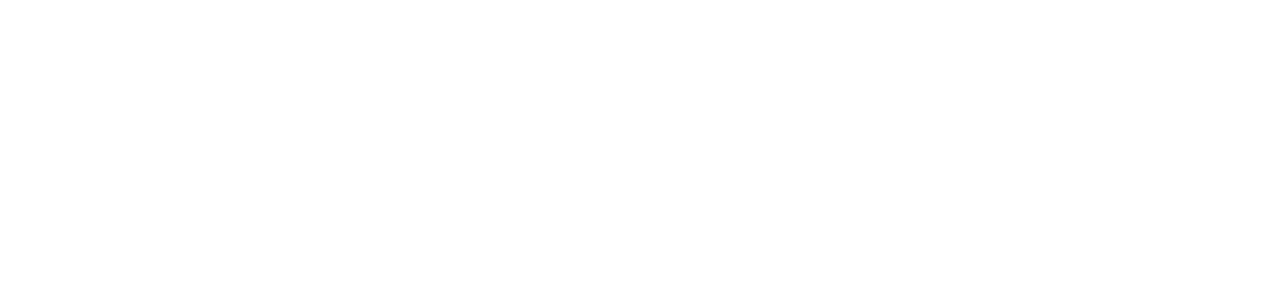
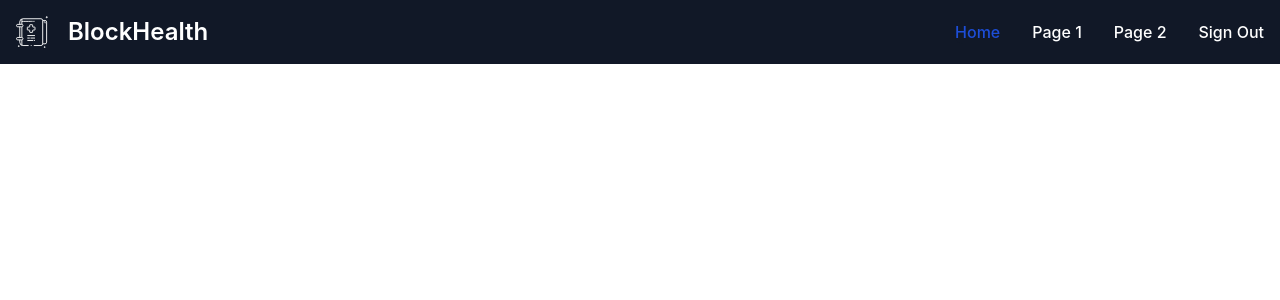
Before and after one commit to lucian606/BlockHealth-Frontend, a React (Vite) app: page /home in a window 1280 px wide. Before the commit this address had no page. Shown: the top 300 px of the page. Built offline with nearby package versions, Linux system fonts and the light colour scheme.

Commit message:
Fix navbar highlight on current page

```diff
--- a/src/App.tsx
+++ b/src/App.tsx
@@ -15,7 +15,7 @@
 				/>
 				<Route path="/medic-signup" element={<MedicRegisterPage />} />
 				<Route path="/" element={<LoginPage />} />
-				<Route path="/main" element={<MainPage />} />
+				<Route path="/home" element={<MainPage />} />
 			</Routes>
 		</div>
 	);
--- a/src/components/Navbar.tsx
+++ b/src/components/Navbar.tsx
@@ -4,6 +4,42 @@
 	pages: string[];
 	routes: string[];
 	currentPage: string;
+}
+
+function navbarPage(page: string, route: string, currentPage: string) {
+	console.log(page, route, currentPage);
+	if (page === currentPage) {
+		// 		"block py-2 px-3 text-white rounded hover:bg-gray-700
+		// hover:text-blue-500
+		// md:hover:bg-transparent
+		// md:border-0 md:p-0 "${
+		// 	props.currentPage === page
+		// 		? "bg-blue-700 text-blue-600"
+		// 		: ""
+		// }`}
+		// aria-current="page"
+		return (
+			<Link
+				to={route}
+				className="block py-2 px-3 rounded hover:bg-gray-700
+				hover:text-blue-500
+				md:hover:bg-transparent
+				md:border-0 md:p-0 text-blue-700
+				aria-current=page"
+			>
+				{page}
+			</Link>
+		);
+	} else {
+		return (
+			<Link
+				to={route}
+				className="block py-2 px-3 text-white rounded hover:bg-gray-700 hover:text-blue-500 md:hover:bg-transparent md:border-0 md:p-0 aria-current=page"
+			>
+				{page}
+			</Link>
+		);
+	}
 }
 
 export default function Navbar(props: NavbarProps) {
@@ -23,8 +59,8 @@
 					aria-controls="navbar-default"
 					aria-expanded="false"
 				>
-					{/* <span className="sr-only">Open main menu</span>
-					<svg
+					<span className="sr-only">Open main menu</span>
+					{/* <svg
 						className="w-5 h-5"
 						aria-hidden="true"
 						xmlns="http://www.w3.org/2000/svg"
@@ -45,31 +81,15 @@
 					id="navbar-default"
 				>
 					<ul className="font-medium flex flex-col p-4 md:p-0 mt-4 border border-gray-700 rounded-lg bg-gray-80 md:flex-row md:space-x-8 rtl:space-x-reverse md:mt-0 md:border-0 md:bg-gray-900">
-						{props.pages.map(
-							(page, index) => (
-								console.log(page),
-								console.log(props.currentPage === page),
-								(
-									<li key={index}>
-										<Link
-											to={props.routes[index]}
-											className={`
-											"block py-2 px-3 text-white rounded hover:bg-gray-700
-											hover:text-blue-500
-											md:hover:bg-transparent
-											md:border-0 md:p-0 "${
-												props.currentPage === page
-													? "bg-blue-700 text-blue-600"
-													: ""
-											}`}
-											aria-current="page"
-										>
-											{page}
-										</Link>
-									</li>
-								)
-							)
-						)}
+						{props.pages.map((page, index) => (
+							<li key={new Date().getTime()}>
+								{navbarPage(
+									page,
+									props.routes[index],
+									props.currentPage
+								)}
+							</li>
+						))}
 					</ul>
 				</div>
 			</div>
--- a/src/pages/MainPage.tsx
+++ b/src/pages/MainPage.tsx
@@ -3,8 +3,8 @@
 export default function MainPage() {
 	return (
 		<Navbar
-			pages={["Home", "Page 1", "Page 2", "Page 3"]}
-			routes={["/home", "/", "patient-signup", "doctor-signup"]}
+			pages={["Home", "Page 1", "Page 2", "Sign Out"]}
+			routes={["/home", "/medic-signup", "patient-signup", "/sign-out"]}
 			currentPage="Home"
 		/>
 	);
```
